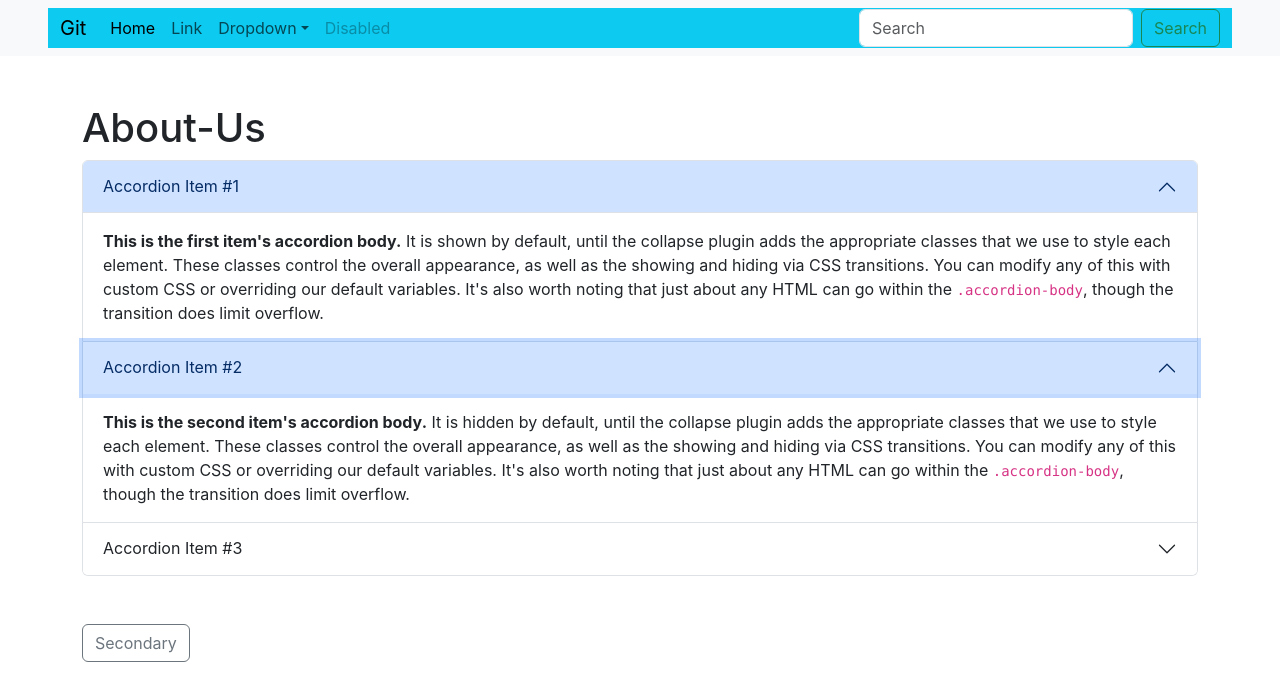
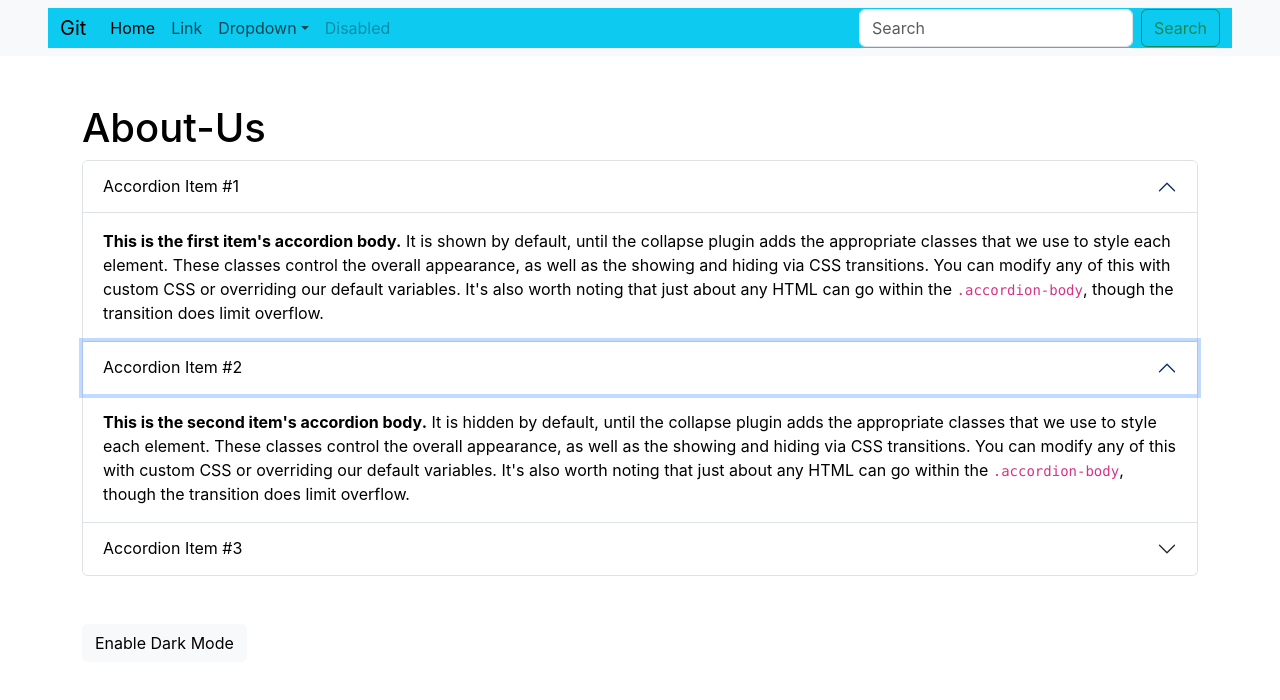
Before and after one commit to Suriya2023/React, a React (Create React App) app: page / in a window 1280 px wide. Both pictures are taken after a click on the button "Accordion Item #2". Shown: the top 700 px of the page. Built offline with nearby package versions, Linux system fonts and the light colour scheme.

Commit message:
add file

```diff
--- a/src/componet/Aboutus.js
+++ b/src/componet/Aboutus.js
@@ -1,37 +1,75 @@
-import React from 'react'
+import React, { useState } from 'react'
 
 export default function Aboutus(props) {
+
+        const [mystyle, setmyStyle] = useState({
+            color:"black",
+            backgroundColor:"white"
+        })
+
+        const [btnText, setbtnText] = useState("Enable Dark Mode")
+
+        const toggleStyle = () => {
+            if (mystyle.color === 'black'){
+                setmyStyle({
+                    color:'white',
+                    backgroundColor:'black',
+                    borderRadius:'7px',
+                    border:'1px solid white'
+
+            })
+
+            setbtnText("Enable Light Mode");
+
+        }
+        else {
+            setmyStyle({
+
+                color:'black',
+                backgroundColor:'white'
+
+            });
+
+            setbtnText("Enable Dark Mode");
+
+        }
+    }
+
+
+
+
     return (
-        <div className='container my-5'>
+        <div>
+        <div className='container my-5' style={mystyle}>
             <h1>{props.headinh}</h1>
             <div class="accordion" id="accordionExample my-5" >
-                <div class="accordion-item">
+                <div class="accordion-item" style={mystyle}>
                     <h2 class="accordion-header">
-                        <button class="accordion-button" type="button" data-bs-toggle="collapse" data-bs-target="#collapseOne" aria-expanded="true" aria-controls="collapseOne">
+                        <button class="accordion-button" type="button" data-bs-toggle="collapse" data-bs-target="#collapseOne" aria-expanded="true" aria-controls="collapseOne" style={mystyle}>
                             Accordion Item #1
                         </button>
                     </h2>
                     <div id="collapseOne" class="accordion-collapse collapse show" data-bs-parent="#accordionExample">
-                        <div class="accordion-body">
+                        <div class="accordion-body" >
                             <strong>This is the first item's accordion body.</strong> It is shown by default, until the collapse plugin adds the appropriate classes that we use to style each element. These classes control the overall appearance, as well as the showing and hiding via CSS transitions. You can modify any of this with custom CSS or overriding our default variables. It's also worth noting that just about any HTML can go within the <code>.accordion-body</code>, though the transition does limit overflow.
                         </div>
                     </div>
                 </div>
-                <div class="accordion-item">
+                <div class="accordion-item" style={mystyle}>
                     <h2 class="accordion-header">
-                        <button class="accordion-button collapsed" type="button" data-bs-toggle="collapse" data-bs-target="#collapseTwo" aria-expanded="false" aria-controls="collapseTwo">
+                        <button class="accordion-button collapsed" type="button" data-bs-toggle="collapse" data-bs-target="#collapseTwo" aria-expanded="false" aria-controls="collapseTwo" style={mystyle}>
                             Accordion Item #2
                         </button>
                     </h2>
                     <div id="collapseTwo" class="accordion-collapse collapse" data-bs-parent="#accordionExample">
-                        <div class="accordion-body">
+                        <div class="accordion-body" style={mystyle}>
                             <strong>This is the second item's accordion body.</strong> It is hidden by default, until the collapse plugin adds the appropriate classes that we use to style each element. These classes control the overall appearance, as well as the showing and hiding via CSS transitions. You can modify any of this with custom CSS or overriding our default variables. It's also worth noting that just about any HTML can go within the <code>.accordion-body</code>, though the transition does limit overflow.
                         </div>
                     </div>
                 </div>
-                <div class="accordion-item">
+                <div class="accordion-item" style={mystyle}>
                     <h2 class="accordion-header">
-                        <button class="accordion-button collapsed" type="button" data-bs-toggle="collapse" data-bs-target="#collapseThree" aria-expanded="false" aria-controls="collapseThree">
+                        <button class="accordion-button collapsed" type="button" data-bs-toggle="collapse" data-bs-target="#collapseThree" aria-expanded="false" aria-controls="collapseThree" style={mystyle}>
                             Accordion Item #3
                         </button>
                     </h2>
@@ -43,7 +81,8 @@
                 </div>
             </div>
 
-            <button type="button" class="btn btn-outline-secondary my-5">Secondary</button>
+            <button type="button" class="btn btn-light bg-outline-dark  my-5" onClick={toggleStyle}>{btnText}</button>
+        </div>
         </div>
     )
 }
```
